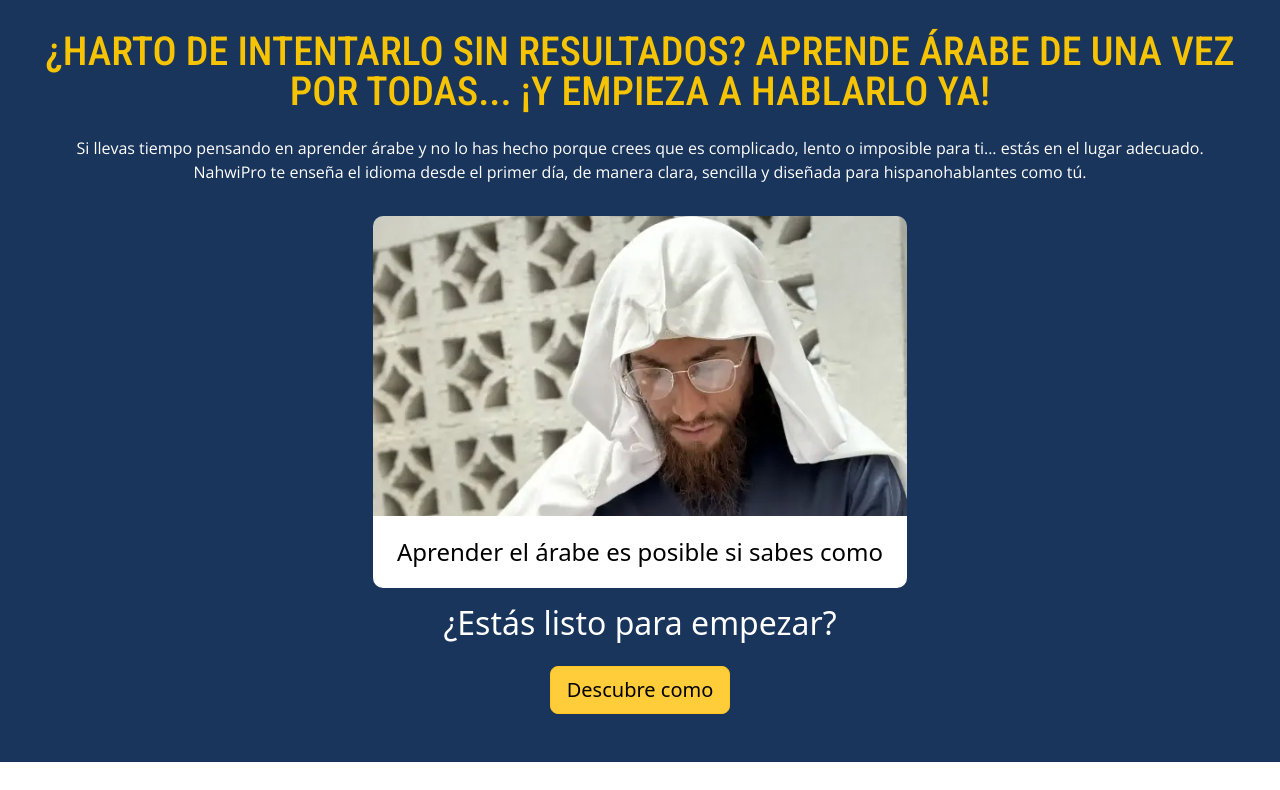
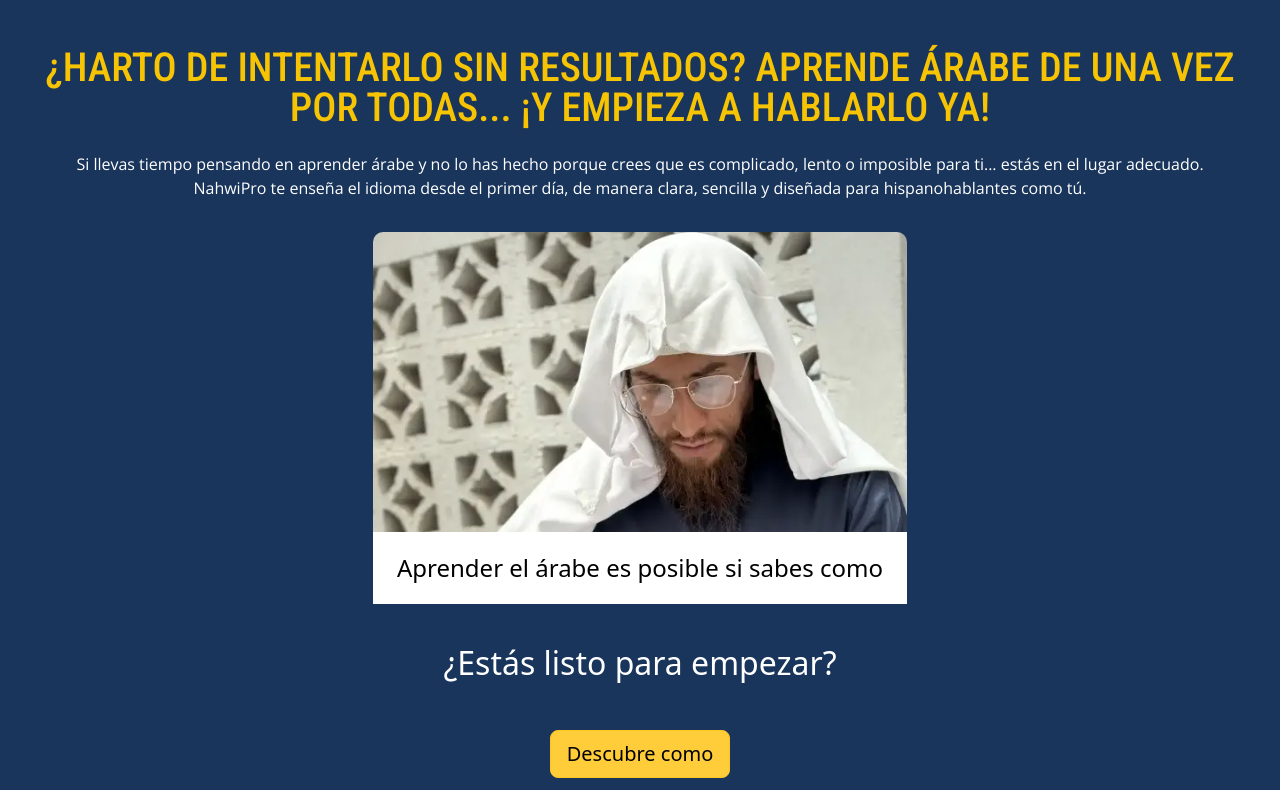
Before and after one commit to nlgarcia84/nahwi-landing, a React (Vite) app: page / in a window 1280 px wide. Shown: the top 790 px of the page. Built offline with nearby package versions, Linux system fonts and the light colour scheme.

Commit message:
added images

```diff
--- a/src/components/Wellcome.jsx
+++ b/src/components/Wellcome.jsx
@@ -9,7 +9,7 @@ const WellcomeContainer = styled.div`
   background-color: #19355c;
   color: white;
   text-align: center;
-  padding: 2em;
+  padding: 3em 2em;
 `;
 
 const Title = styled.h1`
@@ -51,6 +51,11 @@ const TextCard = styled.div`
   line-height: 1em;
   color: black;
   padding: 1em;
+  margin-bottom: 1em;
+`;
+
+const H2 = styled.h2`
+  margin-bottom: 1em;
 `;
 
 export const Wellcome = () => {
@@ -70,7 +75,7 @@ export const Wellcome = () => {
         <ImgCard></ImgCard>
         <TextCard>Aprender el árabe es posible si sabes como</TextCard>
       </Card>
-      <h2>¿Estás listo para empezar?</h2>
+      <H2>¿Estás listo para empezar?</H2>
       <ButtonCTA />
     </WellcomeContainer>
   );
```
